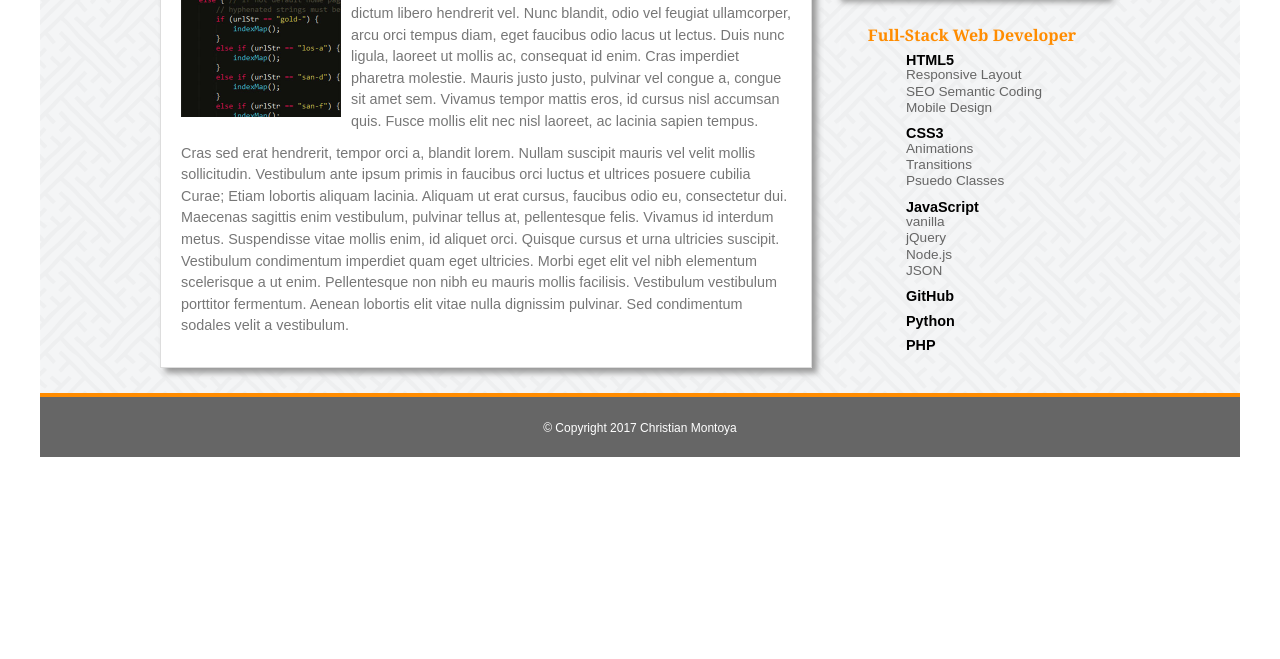
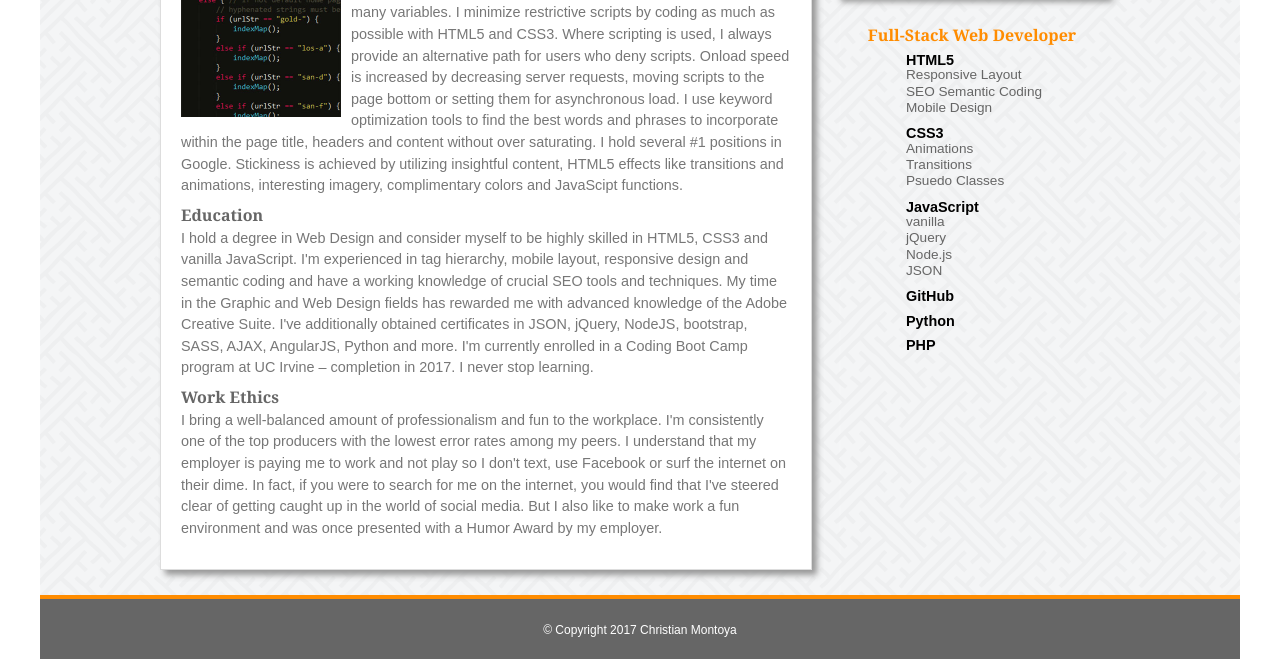
Before and after one commit to cmontoya13/Basic-Portfolio, a plain HTML site: page experience.html in a window 1280 px wide. Shown: the part 260-919 px from the top of the page. Before the commit the page ends 800 px from the top, so only its background shows below. Drawn offline with Linux system fonts and the light colour scheme.

Commit message:
Added real text content to pages

```diff
--- a/assets/css/style.css
+++ b/assets/css/style.css
@@ -1,7 +1,3 @@
-html, body {
-	height: 100%;
-	margin: 0;
-}
 header {
 	background-color: #fff;
 	border-bottom: solid 1px #ccc;
@@ -82,6 +78,10 @@ hr {
 	padding-right: 10px;
 	width: 160px;
 	height: 200px;
+}
+section h3 {
+	margin-bottom: 5px;
+	color: #666;
 }
 p {
 	line-height: 1.5em;
--- a/experience.html
+++ b/experience.html
@@ -1,8 +1,12 @@
 <!doctype html>
 <head>
-<title>CM &gt;= Web Developer</title>
+<title>: : Christian Montoya</title>
+<meta charset="utf-8">
+<meta name="robots" content="noindex, nofollow">
+<meta name="author" content="Christian Montoya">
 <link rel="stylesheet" href="assets/css/reset.css">
 <link rel="stylesheet" href="assets/css/style.css">
+<link rel="shortcut icon" href="assets/images/favicon.ico">
 </head>
 
 <body>
@@ -23,9 +27,15 @@
 				<h2 class="teal">Experience</h2>
 				<hr>
 				<img src="assets/images/experience.jpg" alt="" id="mainPic">
-				<p>Lorem ipsum dolor sit amet, consectetur adipiscing elit. Donec accumsan semper eros, quis fermentum orci tristique in. Sed sagittis ac metus ullamcorper cursus. Vestibulum efficitur tortor nisl, quis ullamcorper tellus imperdiet pulvinar. Aenean rutrum quam sem, ut dictum libero hendrerit vel. Nunc blandit, odio vel feugiat ullamcorper, arcu orci tempus diam, eget faucibus odio lacus ut lectus. Duis nunc ligula, laoreet ut mollis ac, consequat id enim. Cras imperdiet pharetra molestie. Mauris justo justo, pulvinar vel congue a, congue sit amet sem. Vivamus tempor mattis eros, id cursus nisl accumsan quis. Fusce mollis elit nec nisl laoreet, ac lacinia sapien tempus.</p>
 
-				<p>Cras sed erat hendrerit, tempor orci a, blandit lorem. Nullam suscipit mauris vel velit mollis sollicitudin. Vestibulum ante ipsum primis in faucibus orci luctus et ultrices posuere cubilia Curae; Etiam lobortis aliquam lacinia. Aliquam ut erat cursus, faucibus odio eu, consectetur dui. Maecenas sagittis enim vestibulum, pulvinar tellus at, pellentesque felis. Vivamus id interdum metus. Suspendisse vitae mollis enim, id aliquet orci. Quisque cursus et urna ultricies suscipit. Vestibulum condimentum imperdiet quam eget ultricies. Morbi eget elit vel nibh elementum scelerisque a ut enim. Pellentesque non nibh eu mauris mollis facilisis. Vestibulum vestibulum porttitor fermentum. Aenean lobortis elit vitae nulla dignissim pulvinar. Sed condimentum sodales velit a vestibulum.</p>
+				<h3>Working Skills</h3>
+				<p>My foremost goals when developing a website are user experience and search engine optimization. Making sure that all users are able to view and interact flawlessly with a website is a balancing act of many variables. I minimize restrictive scripts by coding as much as possible with HTML5 and CSS3. Where scripting is used, I always provide an alternative path for users who deny scripts. Onload speed is increased by decreasing server requests, moving scripts to the page bottom or setting them for asynchronous load. I use keyword optimization tools to find the best words and phrases to incorporate within the page title, headers and content without over saturating. I hold several #1 positions in Google. Stickiness is achieved by utilizing insightful content, HTML5 effects like transitions and animations, interesting imagery, complimentary colors and JavaScipt functions.</p>
+
+				<h3>Education</h3>
+				<p>I hold a degree in Web Design and consider myself to be highly skilled in <strong>HTML5</strong>, <strong>CSS3</strong> and vanilla <strong>JavaScript</strong>. I'm experienced in tag hierarchy, <strong>mobile layout</strong>, <strong>responsive design</strong> and <strong>semantic coding</strong> and have a working knowledge of crucial SEO tools and techniques. My time in the Graphic and Web Design fields has rewarded me with advanced knowledge of the <strong>Adobe Creative Suite</strong>. I've additionally obtained certificates in <strong>JSON, jQuery, NodeJS, bootstrap, SASS, AJAX, AngularJS, Python</strong> and more. I'm currently enrolled in a <strong>Coding Boot Camp</strong> program at UC Irvine &#0150; completion in 2017. I never stop learning.</p>
+
+				<h3>Work Ethics</h3>
+				<p>I bring a well-balanced amount of professionalism and fun to the workplace. I'm consistently one of the top producers with the lowest error rates among my peers. I understand that my employer is paying me to work and not play so I don't text, use Facebook or surf the internet on their dime. In fact, if you were to search for me on the internet, you would find that I've steered clear of getting caught up in the world of social media. But I also like to make work a fun environment and was once presented with a Humor Award by my employer.</p>
 			</section>
 			<article id=rightCol>
 				<aside class="whiteBG">
```
Also changed, not shown: contact.html (+5 -1 lines), index.html (+13 -3 lines), portfolio.html (+5 -1 lines), assets/images/favicon.ico (added).
